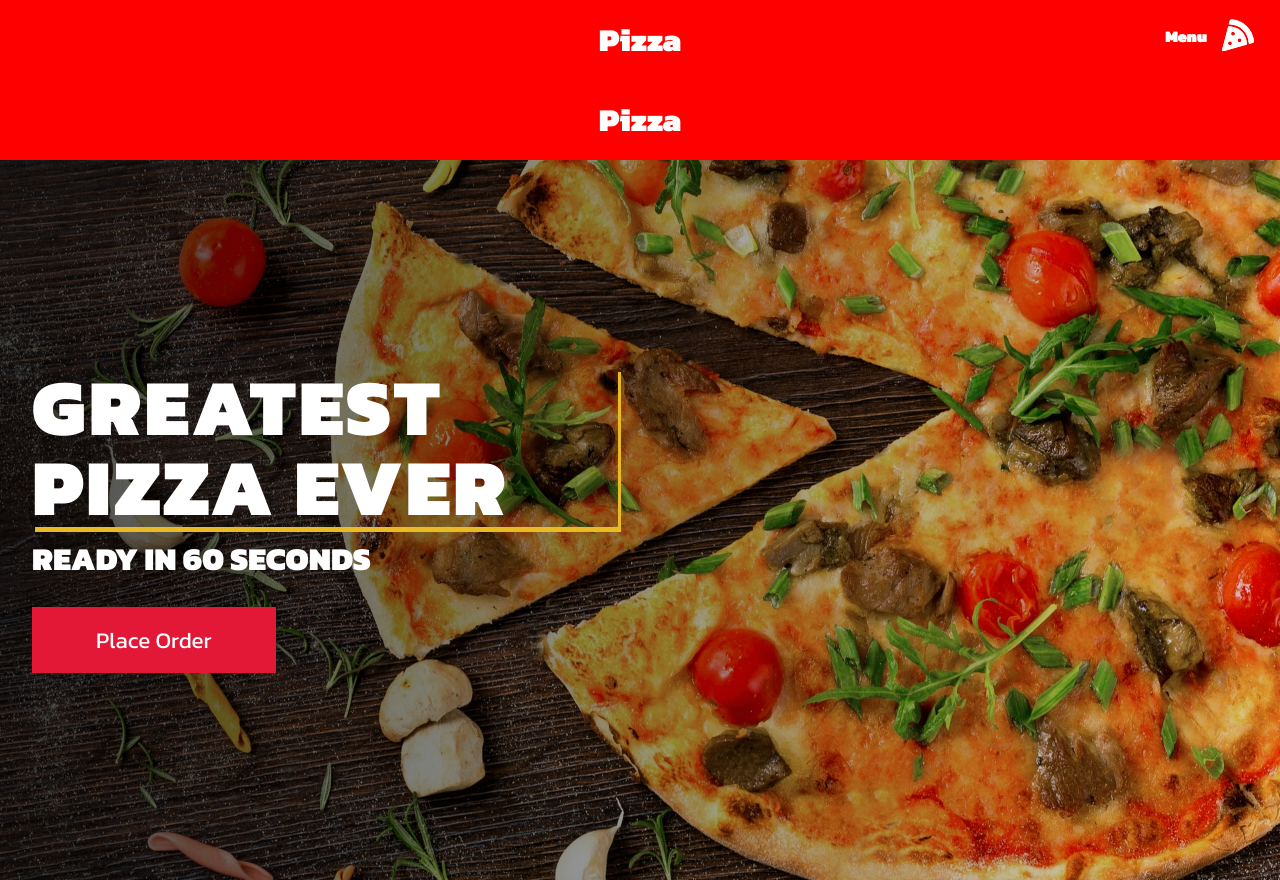
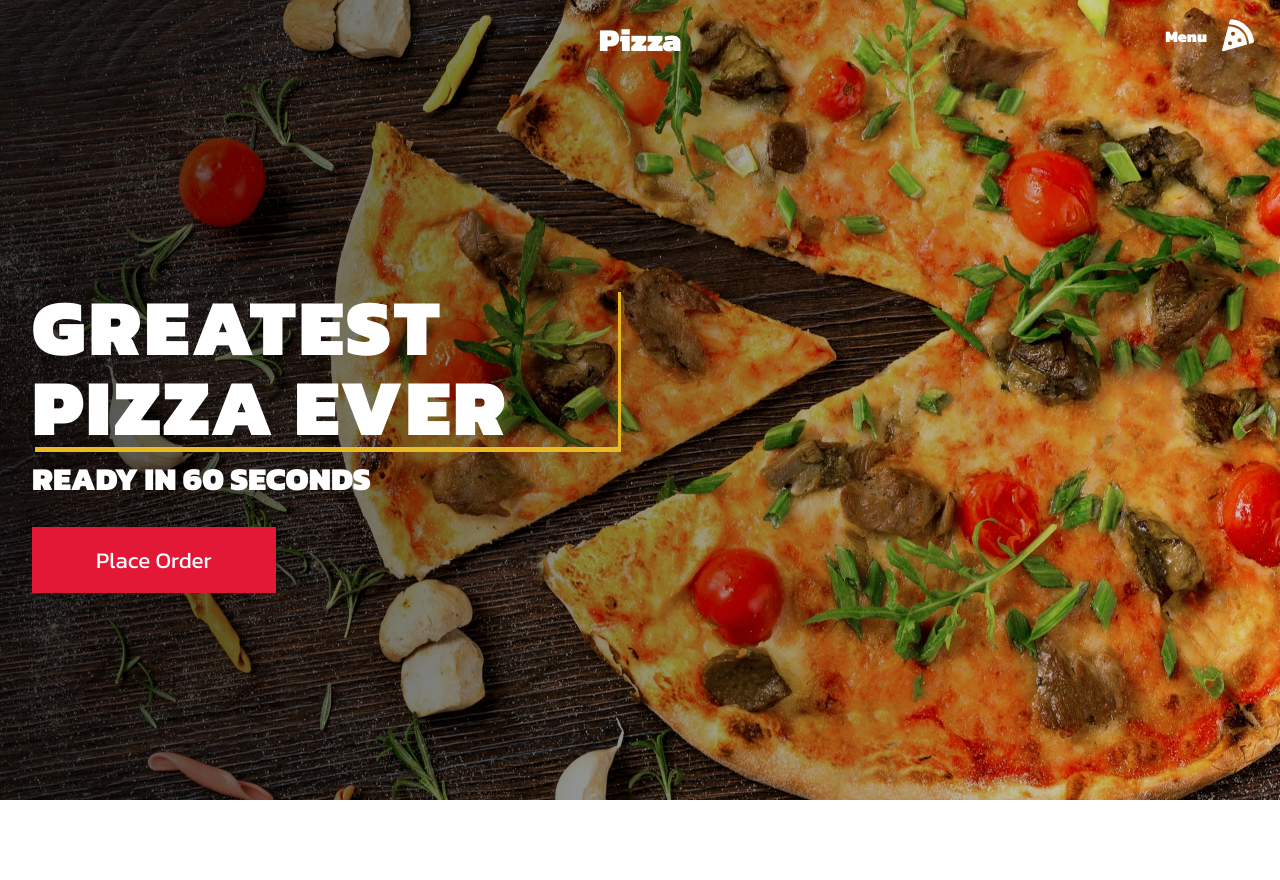
Before and after one commit to azmir849/React-hook-pizza-app, a React (Create React App) app: page / in a window 1280 px wide. After the commit the page ends 800 px from the top, so only its background shows below. Built offline with nearby package versions, Linux system fonts and the light colour scheme.

Commit message:
double nav fixed

```diff
--- a/src/App.js
+++ b/src/App.js
@@ -8,7 +8,6 @@ function App() {
   return (
     <Router>
        <GlobalStyle />
-     <Navbar />
      <Hero />
     </Router>
   );
--- a/src/components/Navbar/NavbarElements.js
+++ b/src/components/Navbar/NavbarElements.js
@@ -3,7 +3,7 @@ import { NavLink as Link } from 'react-router-dom';
 import { FaPizzaSlice } from 'react-icons/fa';
 
 export const Nav = styled.nav`
-  background: red;
+  background: transparent;
   height: 80px;
   display: flex;
   justify-content: center;
```
